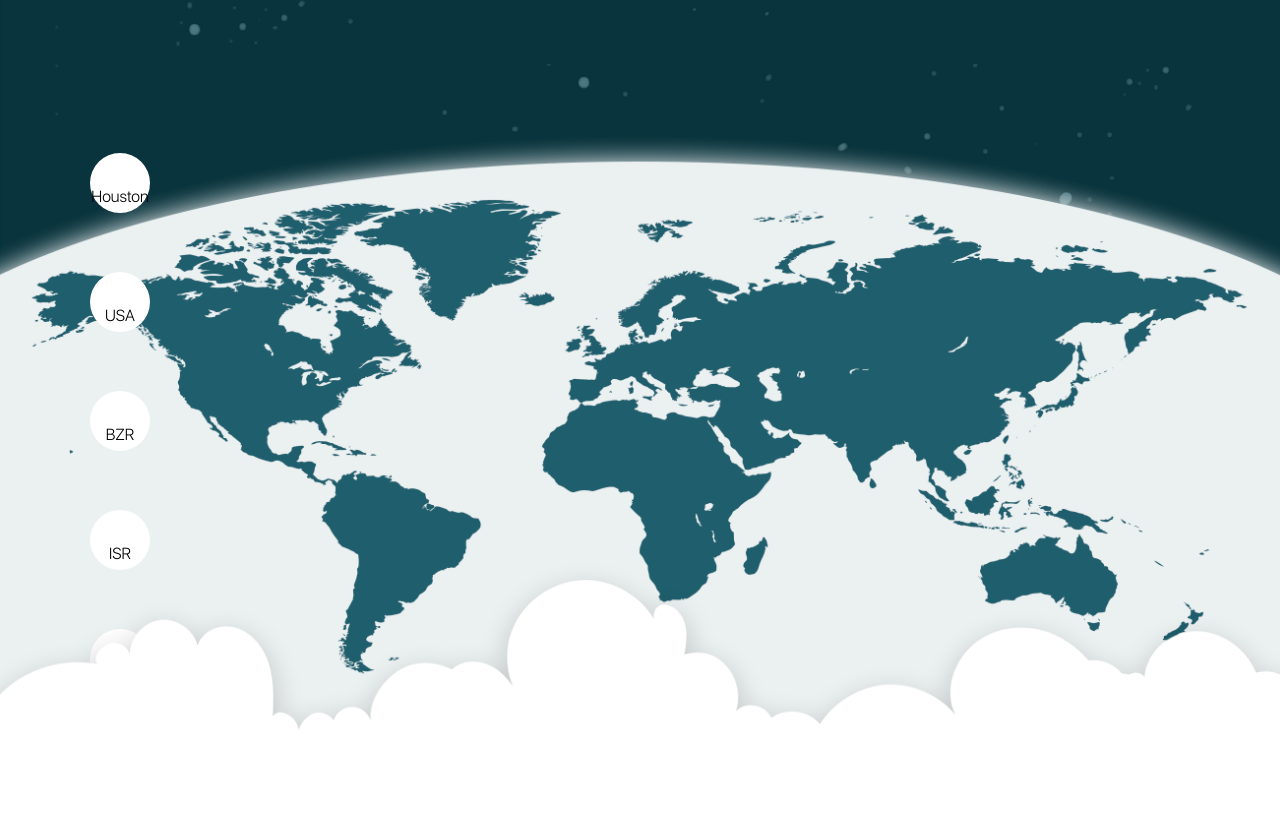
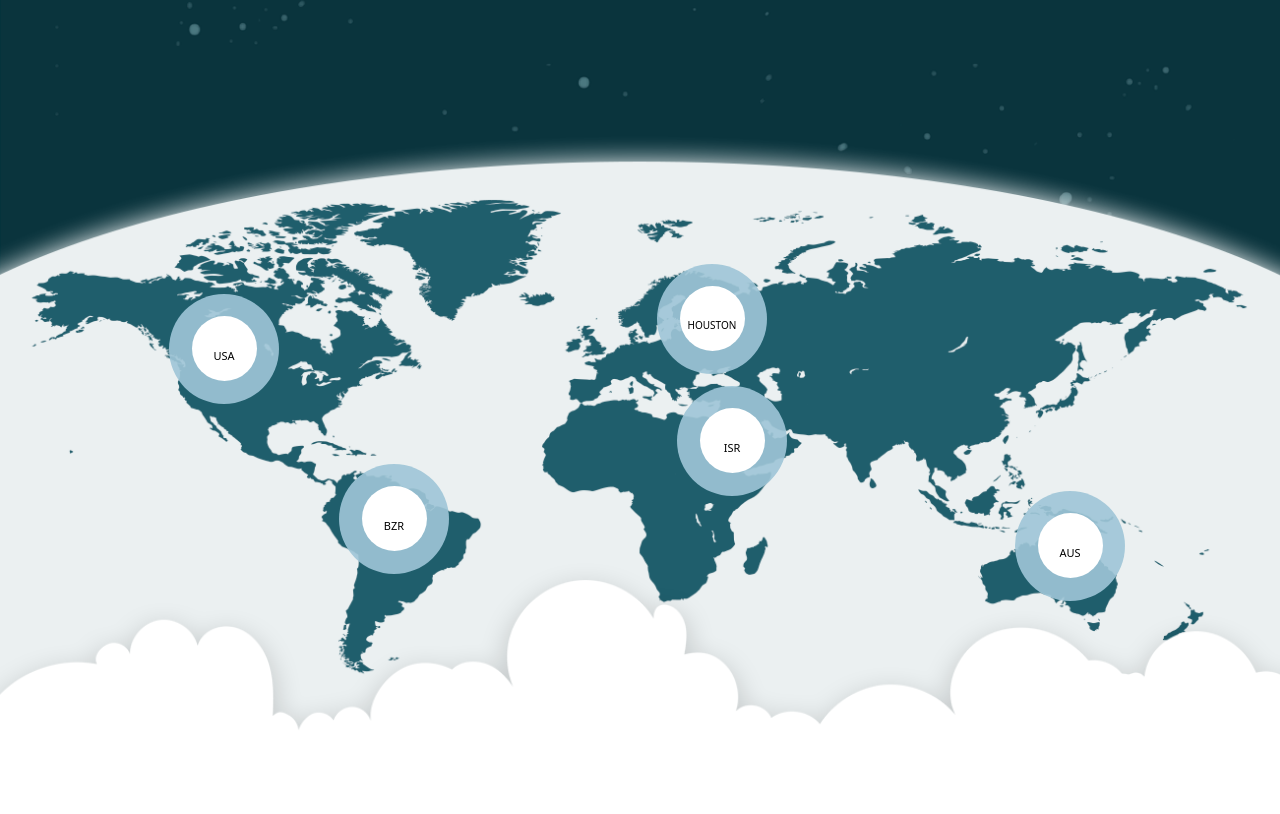
Before and after one commit to ikneb/makeup, a plain HTML site: page app/index.html in a window 1280 px wide. Shown: the part 866-1680 px from the top of the page. Drawn offline with nearby package versions, Linux system fonts and the light colour scheme; files that its build step writes are made by us from their sources; a web font is replaced by a local one.

Commit message:
corect humburger

```diff
--- a/app/index.html
+++ b/app/index.html
@@ -79,7 +79,7 @@
 		      			<li class="contact-us"><a href="#">Contact us</a></li>
 	      			</ul>
 
-	      			<a href="#my-menu" class="hamburger hamburger--emphatic">
+	      			<a href="#my-menu" id="hamburger" class="hamburger hamburger--emphatic">
 	      					<span class="hamburger-box">
 	    						<span class="hamburger-inner">
 	    						</span>
@@ -119,7 +119,7 @@
 	      					<div class="row">
 	      						<div class="col-sm-5">
 	      							<div class="composition">
-	      									<div>Houston</div>
+	      									<div>HOUSTON</div>
 	      							</div>
 	      						</div>
 	      					</div>
--- a/app/js/common.js
+++ b/app/js/common.js
@@ -1,13 +1,14 @@
-$(function() {
-	/*var mmenu = $("#my-menu").mmenu({"slidingSubmenus": false,
-	                 "extensions": [
-	                        "effect-slide",
-	                        "effect-zoom-menu",
-	                       "pageshadow"
-	               ]}).data('mmenu');*/
+var click = false;
+$(document).ready(function () {
+		$('.hamburger').click(function() {
+
+			console.log($("#myPanel").attr("class") == "is-active" );
+			if(click){
+				$(this).removeClass('is-active').removeClass('js-hamburger');
+				click = false;
+			} else {
+				$(this).addClass('is-active').addClass('js-hamburger');
+				click = true;
+			}
+		});
 });
-
-$(document).ready(function () {
-
-
-});
--- a/app/sass/_libs.sass
+++ b/app/sass/_libs.sass
@@ -2,6 +2,6 @@
 @import "app/libs/slick/slick"
 @import "app/libs/slick/slick-theme"
 @import "app/libs/jqueryformstyler/jquery.formstyler"
-@import "app/libs/css-hamburgers/_sass/hamburgers/hamburgers";
-@import "app/libs/jQuery.mmenu/src/scss/_import";
-@import "app/libs/bootstrap/bootstrap.grid";
+@import "app/libs/css-hamburgers/_sass/hamburgers/hamburgers"
+@import "app/libs/jQuery.mmenu/src/scss/_import"
+@import "app/libs/bootstrap/bootstrap.grid"
--- a/app/sass/fonts.sass
+++ b/app/sass/fonts.sass
@@ -3,3 +3,4 @@
 
 +font-face("Display-Light", "../fonts/SF-UI-Display/SF-UI-Display-Light", $file-formats: ttf)
 +font-face("Segoeui", "../fonts/Segoeui/segoeuib", $file-formats: ttf)
++font-face("Segoeui-ligth", "../fonts/Segoeui_ligth/segoeuil_0", $file-formats: ttf)
--- a/app/sass/main.sass
+++ b/app/sass/main.sass
@@ -121,19 +121,41 @@ section, header
 	z-index: 1
 	margin-left: -66px
 .aus-flex .composition, .isr-flex .composition, .brz-flex .composition, .usa-flex .composition, .houston-flex .composition
-	width: 100px
-	height: 100px
+	width: 110px
+	height: 110px
 	border-radius: 100%
-	color: #000
 	text-align: center
+	background: rgba(159, 198, 215, 0.9)
+	padding: 3px
 	div
-		width: 60px
-		height: 60px
+		width: 65px
+		height: 65px
 		background-color: #fff
 		border-radius: 100%
 		position: inherit
 		margin: 19px auto;
 		padding-top: 32px;
+		color: #000
+		font-family: Segoeui
+		font-size: 11px
+		opacity: 1
+.houston-flex .composition
+	left: 587px
+	top: 130px
+	div
+		font-size: 10px
+.usa-flex .composition
+	left: 99px
+	top: 50px
+.isr-flex .composition
+	left: 607px
+	bottom: 78px
+.brz-flex .composition
+	left: 269px
+	top: 110px
+.aus-flex .composition
+	left: 945px
+	bottom: 83px
 .houston-flex
 	left: 0
 
```
Also changed, not shown: app/css/fonts.min.css, app/css/main.min.css, app/fonts/Segoeui_ligth/segoeuil_0.ttf (added).
